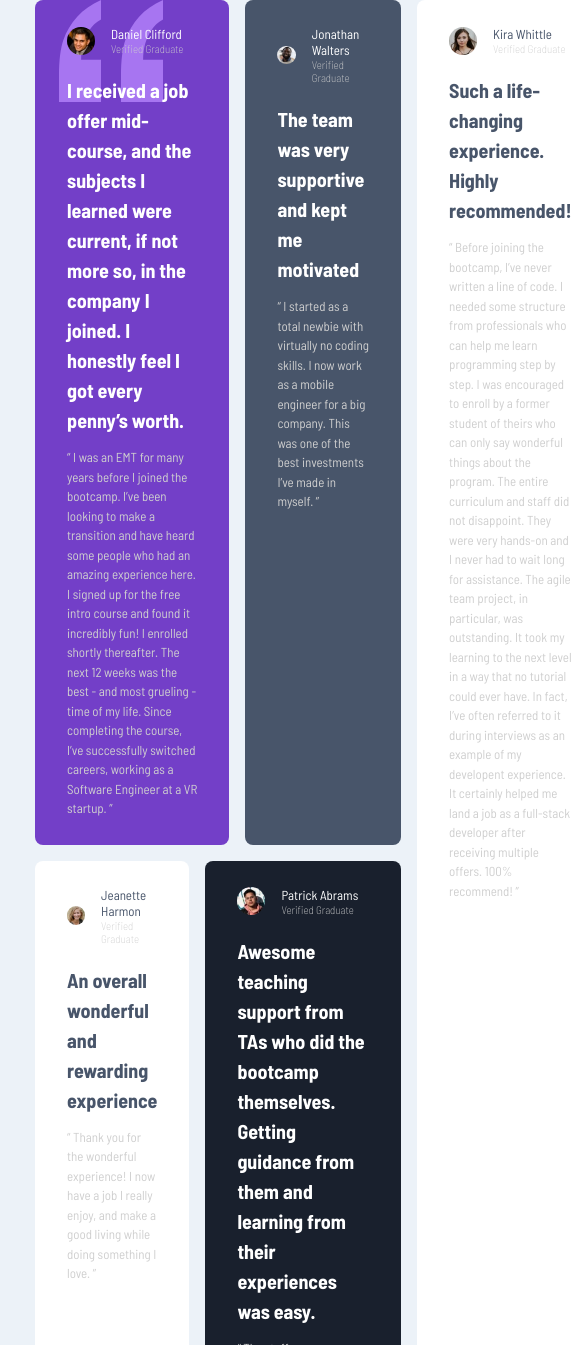
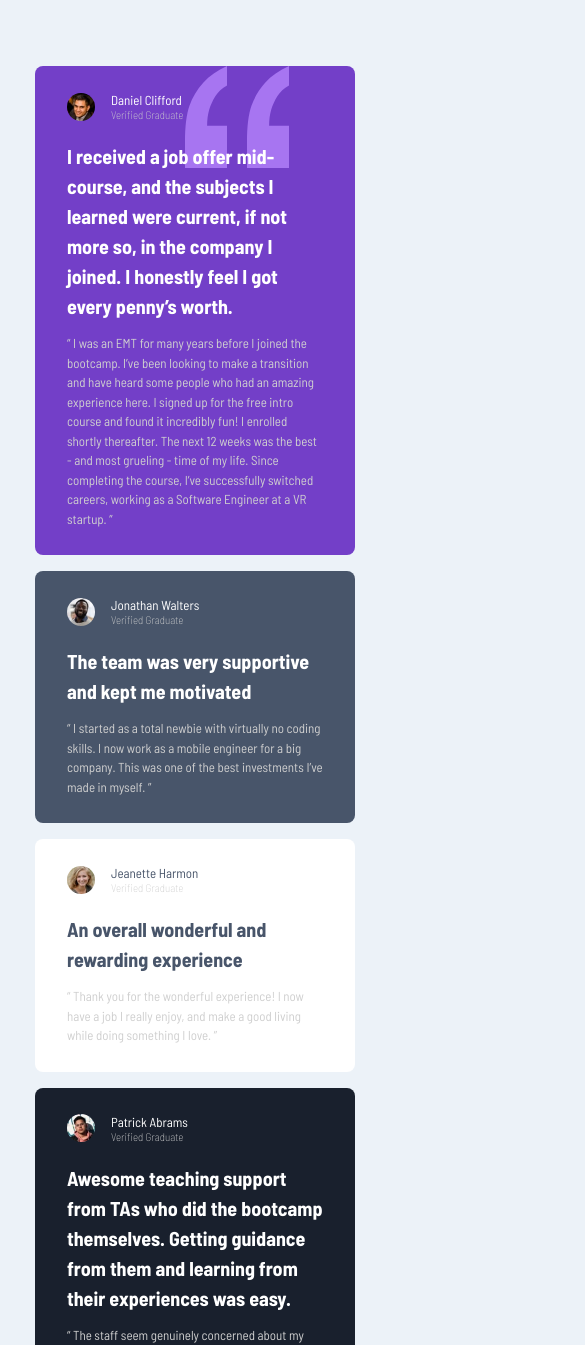
Before and after one commit to wideirp/testimonials-grid-section, a plain HTML site: page index.html in a window 390 px wide. Shown: the top 1345 px of the page, 585 px wide, since content can reach past the window. Drawn offline with Linux system fonts and the light colour scheme.

Commit message:
Style app for smaller screens

```diff
--- a/sass/_composition.scss
+++ b/sass/_composition.scss
@@ -35,3 +35,37 @@ main {
     grid-area: 1 / 4 / span 2 / span 1;
   }
 }
+
+@media screen and (max-width: 1140px) {
+  main {
+    margin-top: variables.$spacer-800;
+    grid-template: repeat(4, 1fr) / repeat(2, 1fr);
+
+    .quote1 {
+      grid-area: 1 / 1 / span 2 / span 1;
+    }
+
+    .quote2 {
+      grid-area: 1 / 2 / span 1 / span 1;
+    }
+
+    .quote3 {
+      grid-area: 2 / 2 / span 1 / span 1;
+    }
+
+    .quote4 {
+      grid-area: 3 / 1 / span 2 / span 1;
+    }
+
+    .quote5 {
+      grid-area: 3 / 2 / span 2 / span 1;
+    }
+  }
+}
+
+@media screen and (max-width: 620px) {
+  main {
+    display: flex;
+    flex-direction: column;
+  }
+}
```
Also changed, not shown: styles/style.css, 1 other file.
